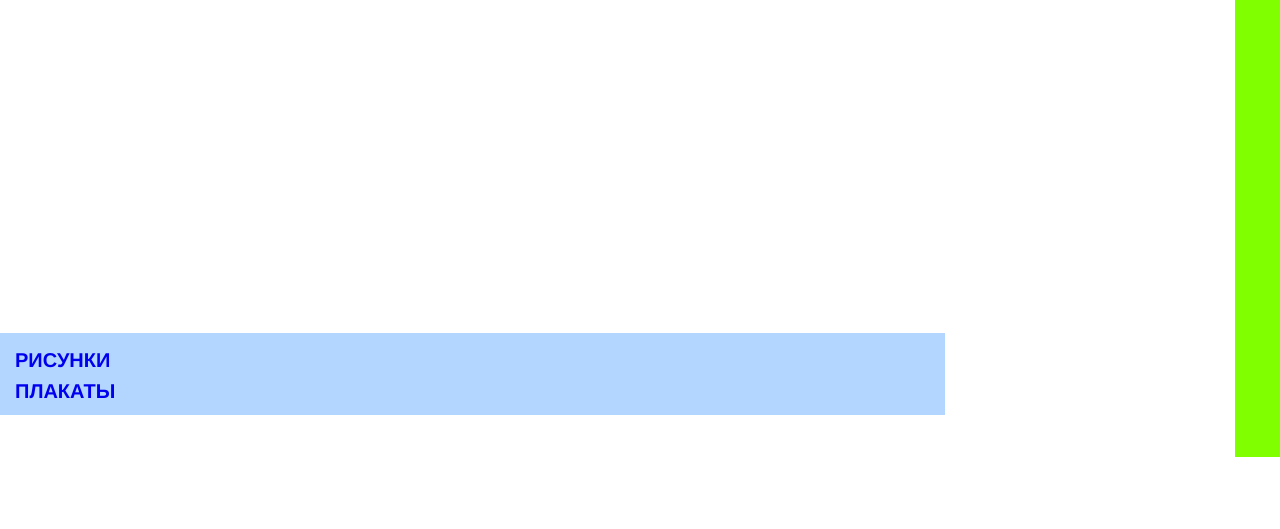
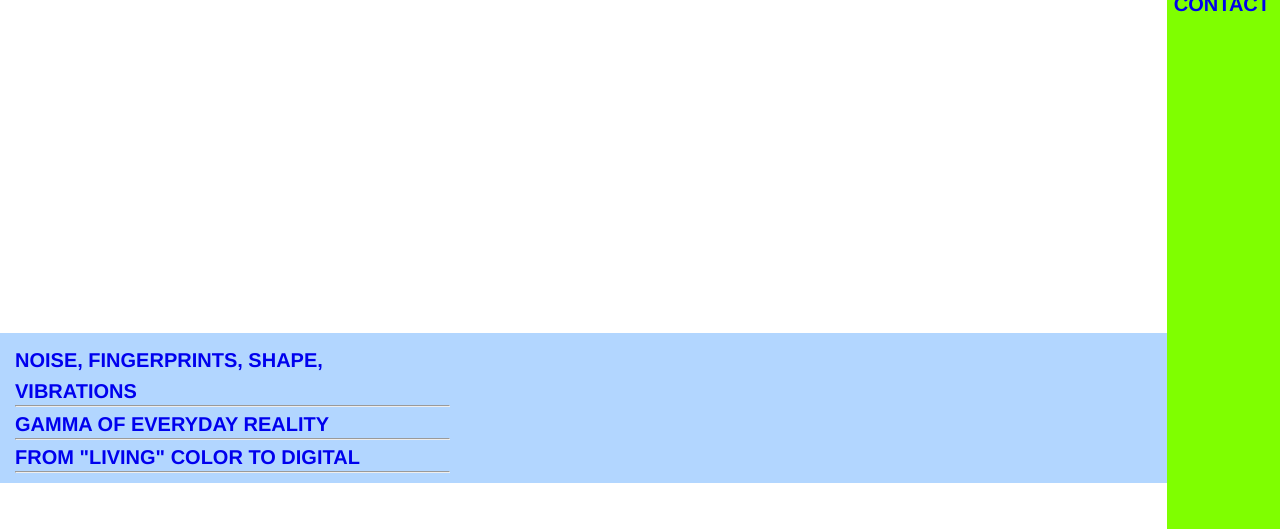
Before and after one commit to xxxiamg/website, a plain HTML site: page index.html in a window 1280 px wide. Shown: the part 271-800 px from the top of the page. Drawn offline with Linux system fonts and the light colour scheme.

Commit message:
add index

```diff
--- a/index.html
+++ b/index.html
@@ -9,19 +9,24 @@
     <meta name="keywords" content="zzamrinasecundu,visual artist,contemporary art,abstract art">
     <meta name="author" content="zzamrinasecundu">
     <link rel="stylesheet" type="text/css" href="style/index.css">
+    <meta name="viewport" content="width=device-width, initial-scale=1">
 </head>
 
 <body>
-    <div class="info">
-        <a href="info.html">cv</a>
-    </div>
     <div class="logo">
         <img src="web_img\logo.svg" alt="logo">
     </div>
+    <div class="info">
+        <a href="info.html">contact</a>
+    </div>
     <div class="list">
         <ul>
-            <li><a href="drawings.html">рисунки</li>
-            <li><a href="posters.html">плакаты</li>
+            <li><a href="drawings.html">Noise, Fingerprints, Shape, Vibrations</li>
+                <hr />
+            <li><a href="ww.html">Gamma of Everyday Reality</li>
+                <hr />
+            <li><a href="posters.html">From "living" color to digital</li>
+                <hr />
         </ul>
     </div>
 </body>
```
